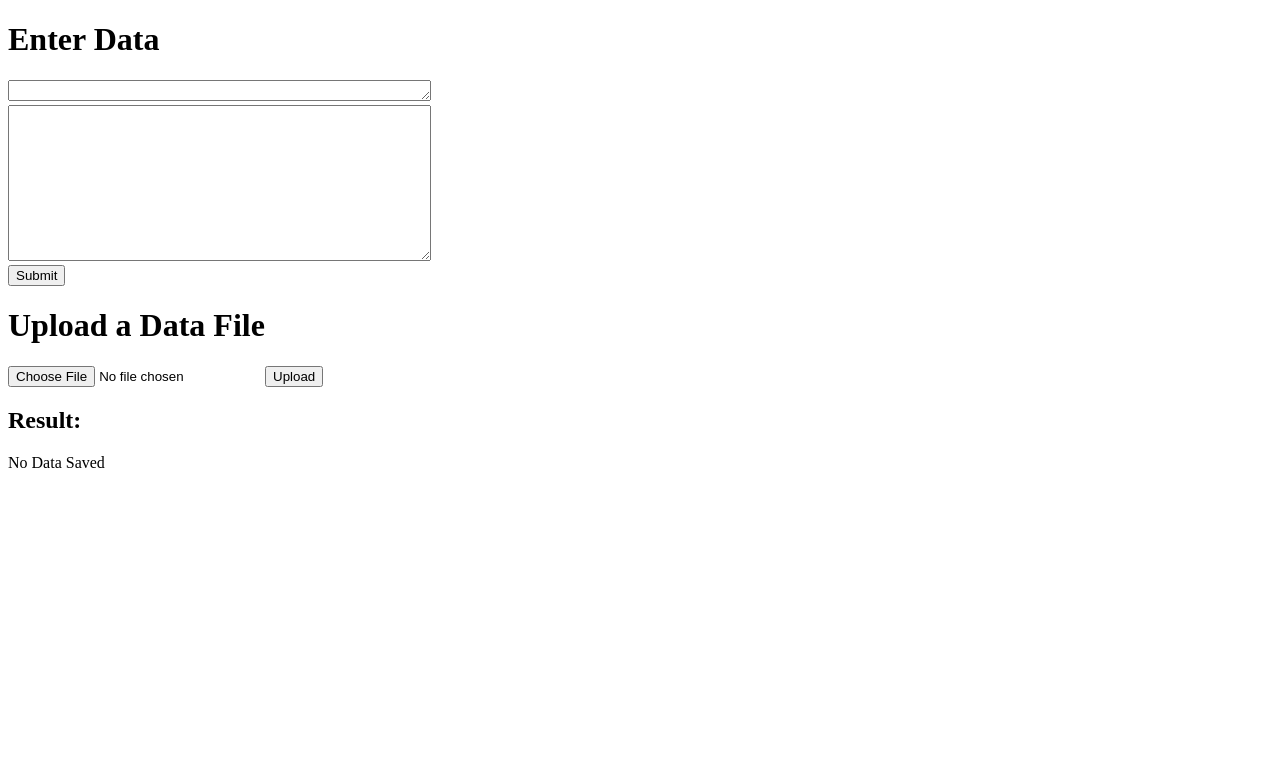
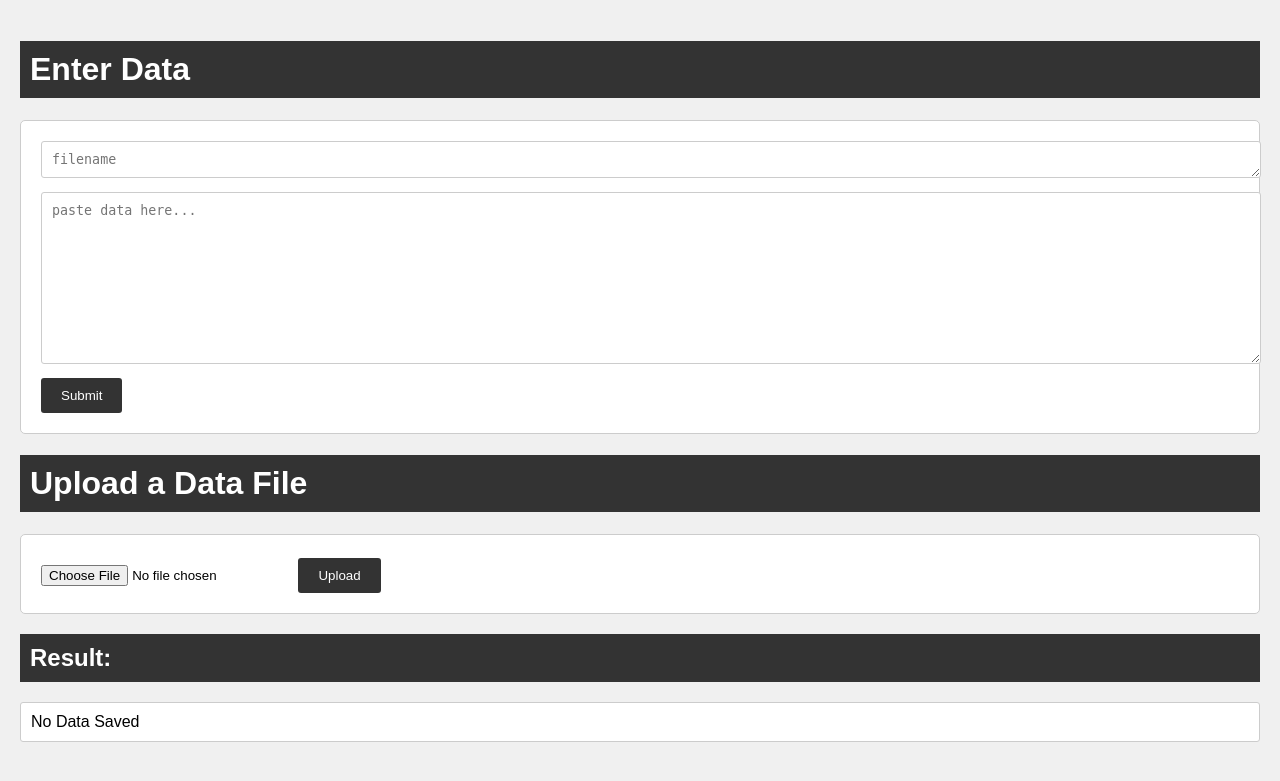
Before and after one commit to BrendanKapp/easy-web-data-transfer, a Flask app: page / in a window 1280 px wide. Shown: the top 781 px of the page. Run offline with Flask 3, Linux system fonts and the light colour scheme.

Commit message:
Add some nice CSS and some better error messages

```diff
--- a/app.py
+++ b/app.py
@@ -24,15 +24,22 @@ def index():
             data_file = request.files["data_file"]
             if data_file.filename != "":
                 filename = os.path.join(app.config["UPLOAD_FOLDER"], data_file.filename)
+                if os.path.exists(filename):
+                    return render_template("index.html", data="", name="", result="Error: file already exists")
                 data_file.save(filename)
                 return render_template("index.html", data="", name="", result=("Saved file to: " + filename))
         # check if there is a text upload
-        data = request.form["data"]
-        name = request.form["name"]
-        success, message = save_text(data, name)
-        if success == False:
-            return render_template("index.html", data=data, name=name, result="Error: " + message)
-        return render_template("index.html", data="", name="", result=("Saved data to: " + name + ".txt"))
+        if "data" in request.form and "name" in request.form:
+            data = request.form["data"]
+            name = request.form["name"]
+            if data == "":
+                return render_template("index.html", data=data, name=name, result="Error: please input data")
+            if name == "":
+                return render_template("index.html", data=data, name=name, result="Error: please input filename")
+            success, message = save_text(data, name)
+            if success == False:
+                return render_template("index.html", data=data, name=name, result="Error: " + message)
+            return render_template("index.html", data="", name="", result=("Saved data to: " + name + ".txt"))
     return render_template("index.html", data="", name="", result="No Data Saved")
 
 if __name__ == "__main__":
--- /dev/null
+++ b/static/styles.css
@@ -0,0 +1,55 @@
+body {
+    font-family: Arial, sans-serif;
+    background-color: #f0f0f0;
+    margin: 0;
+    padding: 20px;
+}
+
+h1 {
+    background-color: #333;
+    color: #fff;
+    padding: 10px;
+}
+
+form {
+    background-color: #fff;
+    padding: 20px;
+    border: 1px solid #ccc;
+    border-radius: 5px;
+    margin-bottom: 20px;
+}
+
+textarea {
+    width: 100%;
+    padding: 10px;
+    margin-bottom: 10px;
+    border: 1px solid #ccc;
+    border-radius: 3px;
+}
+
+input[type="submit"] {
+    background-color: #333;
+    color: #fff;
+    padding: 10px 20px;
+    border: none;
+    border-radius: 3px;
+    cursor: pointer;
+}
+
+input[type="file"] {
+    margin-top: 10px;
+}
+
+h2 {
+    background-color: #333;
+    color: #fff;
+    padding: 10px;
+    margin-top: 20px;
+}
+
+p {
+    padding: 10px;
+    border: 1px solid #ccc;
+    border-radius: 3px;
+    background-color: #fff;
+}
--- a/templates/index.html
+++ b/templates/index.html
@@ -2,13 +2,15 @@
 <html>
 <head>
     <title>Data Transfer Webpage</title>
+    <link rel="stylesheet" type="text/css" href="{{ url_for('static', filename='styles.css') }}">
+
 </head>
 <body>
     <h1>Enter Data</h1>
     <form method="POST">
-        <textarea name="name" rows="1" cols="50">{{ name }}</textarea>
+        <textarea name="name" rows="1" cols="50" placeholder="filename"">{{ name }}</textarea>
         <br>
-        <textarea name="data" rows="10" cols="50">{{ data }}</textarea>
+        <textarea name="data" rows="10" cols="50" placeholder="paste data here...">{{ data }}</textarea>
         <br>
         <input type="submit" value="Submit">
     </form>
```
